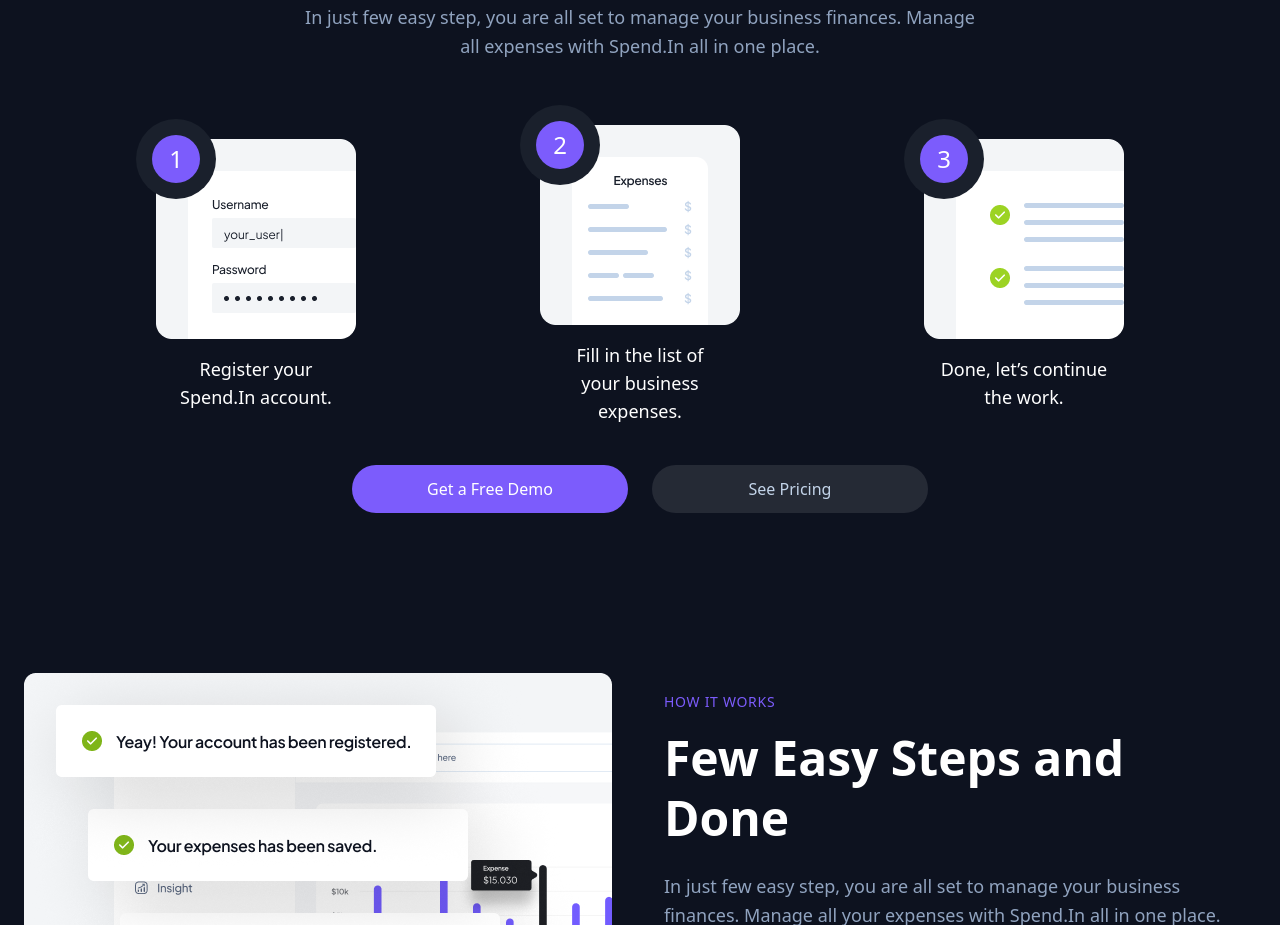
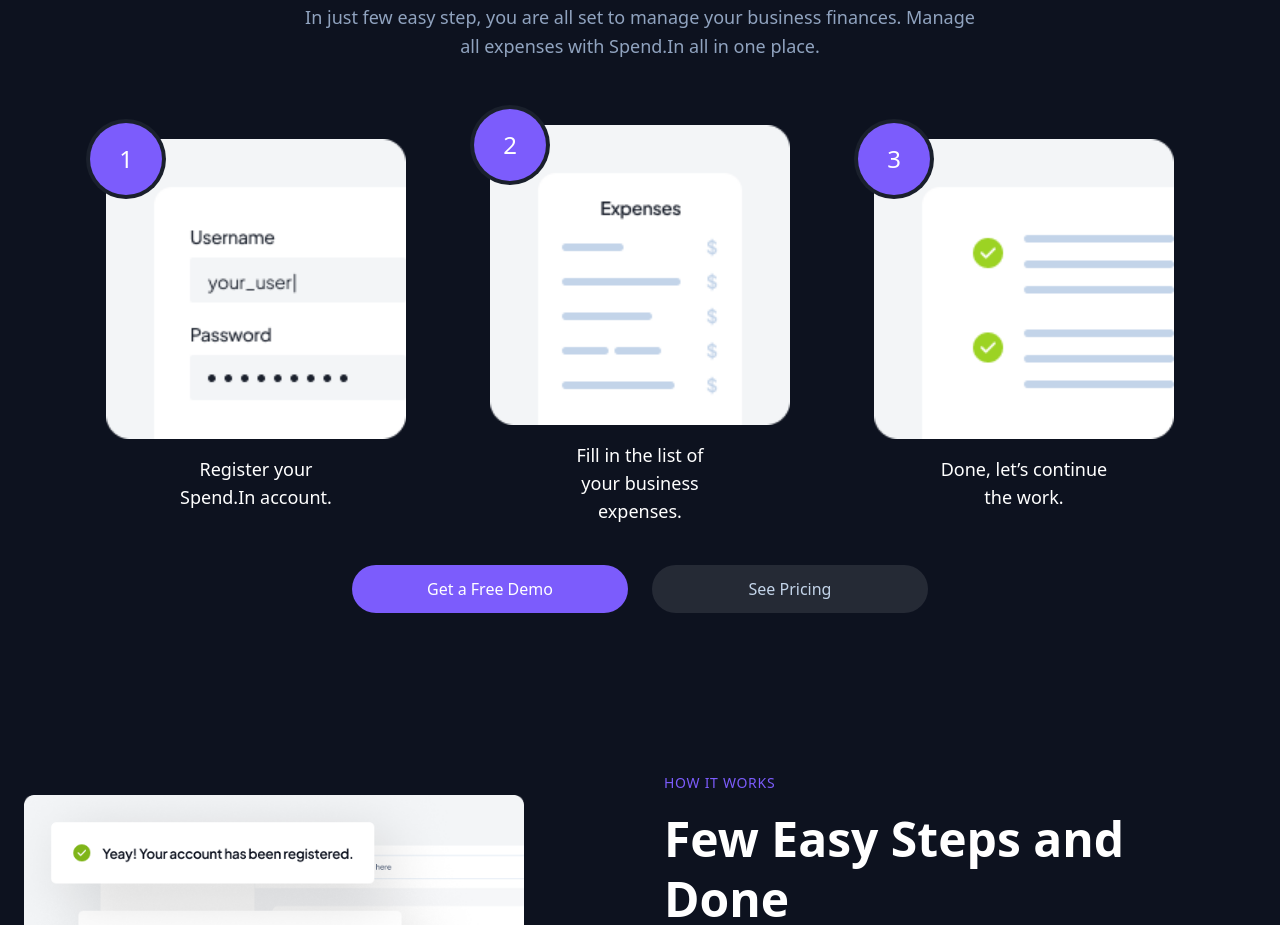
Before and after one commit to InesAbike/FTC-W2-Ines, a Next.js app: page / in a window 1280 px wide. Shown: the part 2700-3625 px from the top of the page. Built offline with nearby package versions, Linux system fonts and the light colour scheme.

Commit message:
feat: enhanced  UI components

```diff
--- a/app/components/HowItWork-1.tsx
+++ b/app/components/HowItWork-1.tsx
@@ -32,10 +32,10 @@
                                     <div className='relative'>
                                         <Image src={feature.image || ""}
                                         alt={feature.title}
-                                        width={200}
-                                        height={500} />
+                                        width={300}
+                                        height={600} />
                                         <div className="text-white text-2xl absolute -left-5 -top-5 flex items-center justify-center rounded-full h-20 w-20 bg-secondary-default-500">
-                                            <div className="bg-primary-default-500 rounded-full h-12 w-12 flex items-center justify-center">
+                                            <div className="bg-primary-default-500 rounded-full h-18 w-18 flex items-center justify-center">
                                                 {feature.id}
                                             </div>
                                         </div>
--- a/app/components/HowItWork-2.tsx
+++ b/app/components/HowItWork-2.tsx
@@ -12,7 +12,7 @@
                             alt="How it work"
                             width={500}
                             height={500}
-                            className='h-full lg:w-auto w-full'
+                            className='h-full lg:w-[500px] w-full'
                         />
                     </div>
 
```
